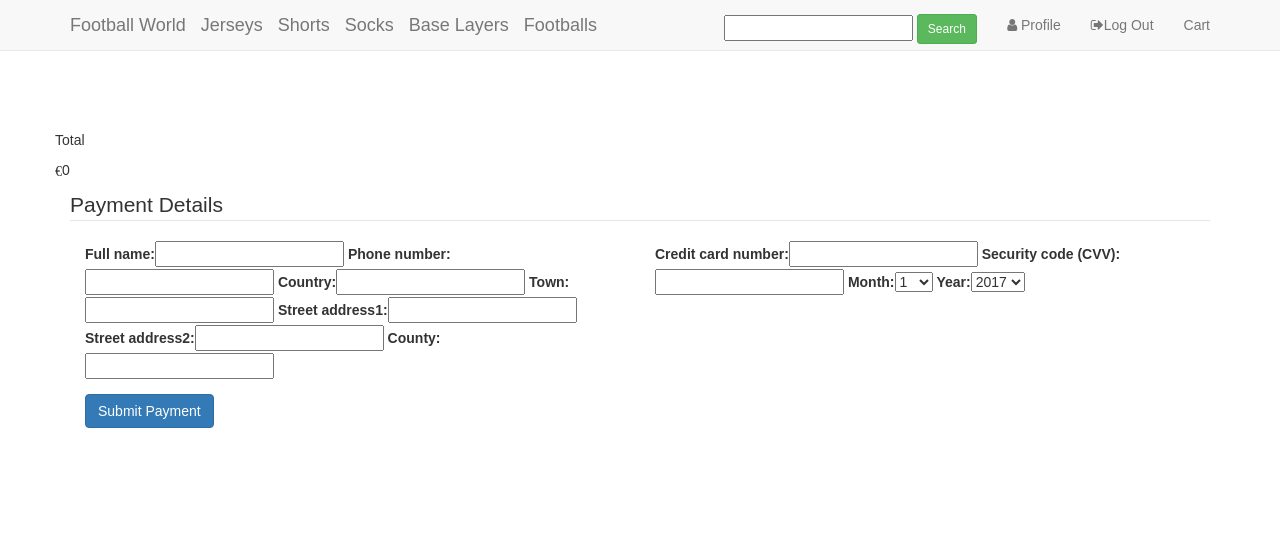
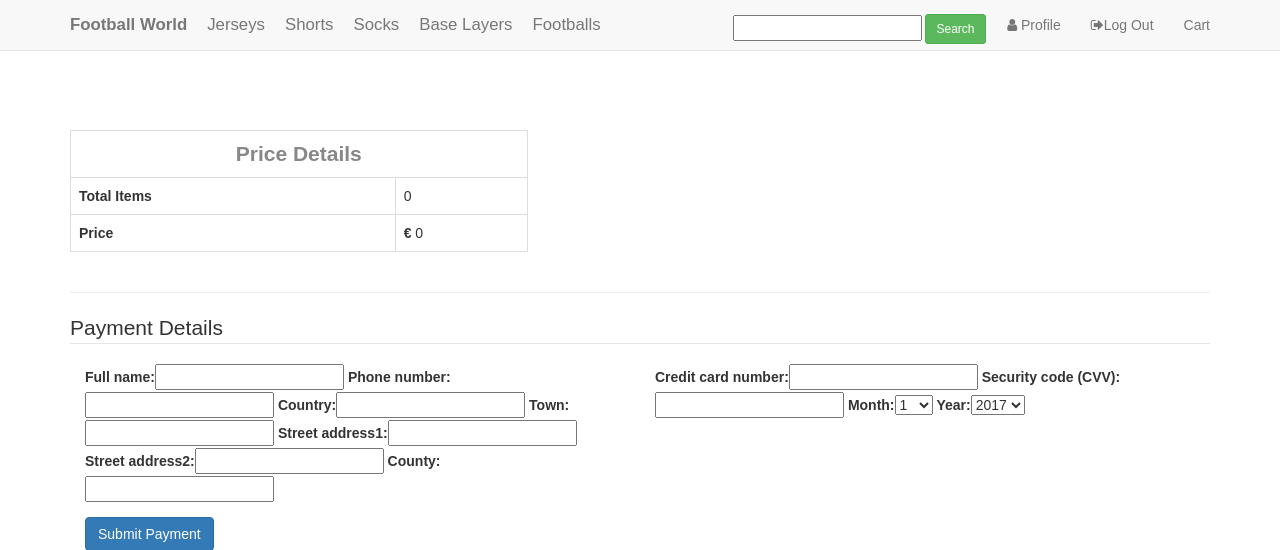
Before and after one commit to daradona10/milestone-project4, a Django app: page /checkout/ in a window 1280 px wide. Shown: the top 550 px of the page. Run offline with Django 3.2, Linux system fonts and the light colour scheme; the visitor is signed in with stand-in values (Sample User, id 1); some libraries are stand-ins or nearby versions; some web fonts are replaced.

Commit message:
updating some styling in checkout page to display prices etc

```diff
--- a/checkout/templates/checkout.html
+++ b/checkout/templates/checkout.html
@@ -21,18 +21,43 @@
 
                 <div class="caption">
                     <h3>{{ item.product.name }}</h3>
-                    <p class="product-description">{{ item.product.descriptio }}</p>
-                    <p>{{ item.quantity }}</p>
-                    <p>item.product.price</p>
+                    <p class="product-description">{{ item.product.description }}</p>
+
+                    <table class="table table-bordered">
+                        <tr>
+                            <td>Quantity</td>
+                            <td>{{ item.quantity }}</td>
+                        </tr>
+                        <tr>
+                            <td>Price</td>
+                            <td>€ {{ item.product.price }}</td>
+                        </tr>
+                    </table>
                 </div>
             </div>
         </div>
     {% endfor %}
 </div>
+
 <div class="row">
-    <p>Total</p>
-    <p><span class="glyphicon glyphicon-euro" aria-hidden="true"></span>{{ total }}</p>
+    <div class="col-md-5 col-sm-5">
+        <table class="table table-bordered table-dark">
+            <tr>
+                <th colspan="2" style="text-align: center; font-weigh: bold; font-size: 1.5em; color: #878787;">Price Details</th>
+            </tr>
+            <tr>
+                <th>Total Items</th>
+                <td>{{ product_count }}</td>
+            </tr>
+            <tr>
+                <th>Price</th>
+                <td><b>€</b> {{ total }}</td>
+            </tr>
+        </table>
+    </div>
 </div>
+
+<hr/>
 
 <form role="form" method="post" id="payment-form" action="{% url 'checkout' %}">
     <legend>Payment Details</legend>
--- a/products/templates/home.html
+++ b/products/templates/home.html
@@ -3,6 +3,6 @@
 {% block home_page %}
 <!--<div id="home-page" style="background-image: url('/media/images/football.jpg'); width: 100%; height: 100%;">-->
 <div style="width: 100%; height: 100%; position: fixed; top: 0;">
-    <img style="max-width: 100%;" src="{{ MEDIA_URL }}images/football.jpg">
+    <img style="max-width: 100%; margin-bottom: 10em;" src="{{ MEDIA_URL }}images/football.jpg">
 </div>
 {% endblock %}
--- a/templates/base.html
+++ b/templates/base.html
@@ -15,7 +15,20 @@
     {% block head_js %}
     {% endblock head_js %}
     <style>
+        .my-nav-item:hover {
+            background-color: #2b8bc2;
+        }
 
+        .my-nav-item {
+            margin-left: 5px;
+            margin-right: 5px;
+            font-size: 1.2em;
+        }
+
+        #app-name {
+            font-weight: bold;
+            font-weight: 2em;
+        }
     </style>
 </head>
 <body>
@@ -32,12 +45,12 @@
                     <span class="icon-bar"></span>
                     <span class="icon-bar"></span>
                 </button>
-                <a class="navbar-brand" href="/">Football World</a>
-                <a class="navbar-brand" href="/products/jerseys/">Jerseys</a>
-                <a class="navbar-brand" href="/products/shorts/">Shorts</a>
-                <a class="navbar-brand" href="/products/socks/">Socks</a>
-                <a class="navbar-brand" href="/products/base_layers/">Base Layers</a>
-                <a class="navbar-brand" href="/products/footballs/">Footballs</a>
+                <a id="app-name" class="navbar-brand my-nav-item" href="/">Football World</a>
+                <a class="navbar-brand my-nav-item" href="/products/jerseys/">Jerseys</a>
+                <a class="navbar-brand my-nav-item" href="/products/shorts/">Shorts</a>
+                <a class="navbar-brand my-nav-item" href="/products/socks/">Socks</a>
+                <a class="navbar-brand my-nav-item" href="/products/base_layers/">Base Layers</a>
+                <a class="navbar-brand my-nav-item" href="/products/footballs/">Footballs</a>
                 <form action="{% url 'search' %}" method="get" style="float:left; margin-top: 1em; margin-left: 8em;">
                     <input type="text" name="q">
                     <button type="search" class="btn btn-sm btn-success">Search</button>
```
Also changed, not shown: products/templates/products.html (+19 -8 lines).
